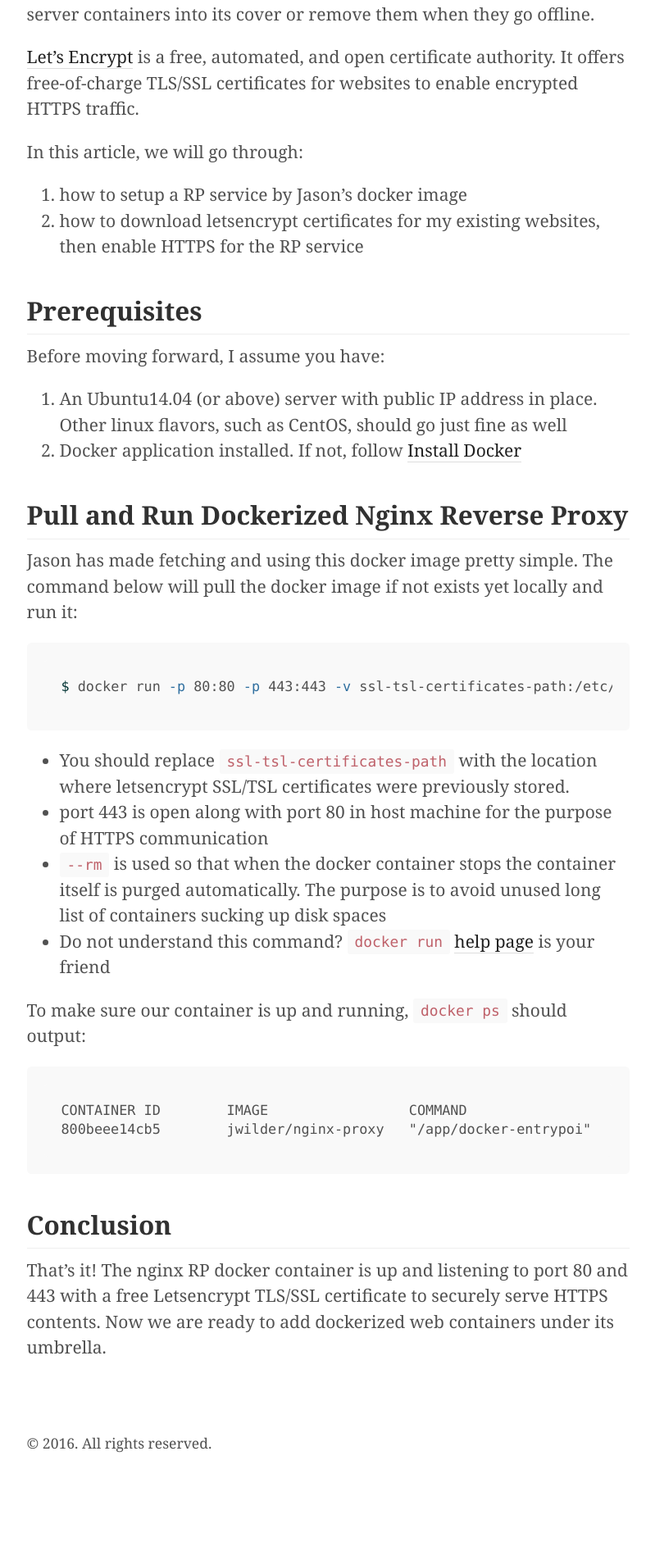
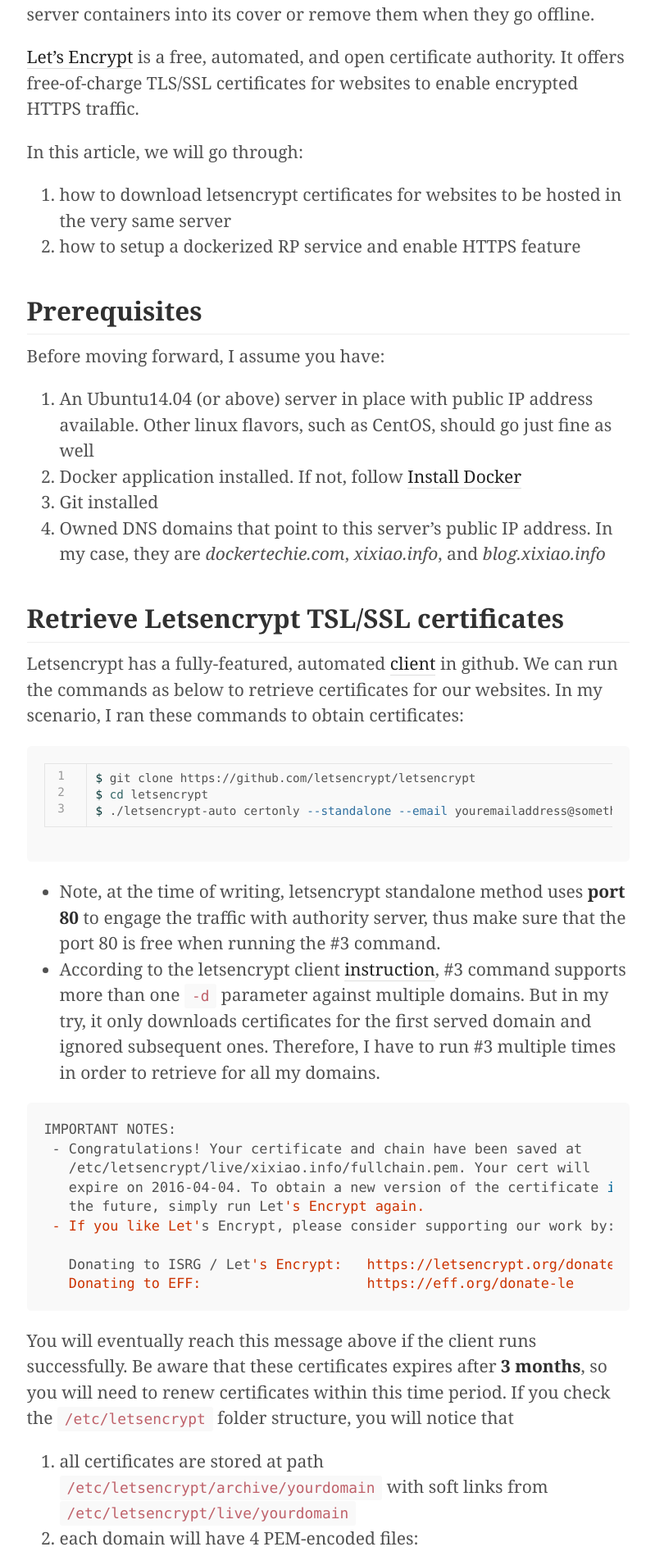
Before and after one commit to Xixiao007/Xixiao007.github.io, a Jekyll site: the page built from _posts/2016-01-05-dockerized-nginx-rp-with-letsencrypt-https.md, in a window 1280 px wide. Shown: the part 572-2470 px from the top of the page at 82% size, without its empty margins (240-1039 px from the left). Built offline with Jekyll 4.4.1, drawn with Linux system fonts in a browser that asks for light colours; nearby versions of some CDN libraries; comment, search, counter and statistics services are not loaded; before the commit the page ends 2389 px from its top, so only the background shows below that; some of the changed text lies outside the part shown.

Commit message:
"commit"

````diff
--- a/_posts/2016-01-05-dockerized-nginx-rp-with-letsencrypt-https.md
+++ b/_posts/2016-01-05-dockerized-nginx-rp-with-letsencrypt-https.md
@@ -14,70 +14,93 @@
 
 In this article, we will go through:
 
-1. how to setup a RP service by Jason's docker image
-2. how to download letsencrypt certificates for my existing websites, then enable HTTPS for the RP service
+1. how to download letsencrypt certificates for websites to be hosted in the very same server
+2. how to setup a dockerized RP service and enable HTTPS feature
 
 Prerequisites
 -------
 
 Before moving forward, I assume you have:
 
-1. An Ubuntu14.04 (or above) server with public IP address in place. Other linux flavors, such as CentOS, should go just fine as well
+1. An Ubuntu14.04 (or above) server in place with public IP address available. Other linux flavors, such as CentOS, should go just fine as well
 2. Docker application installed. If not, follow [Install Docker](https://docs.docker.com/engine/installation/)
+3. Git installed
+4. Owned DNS domains that point to this server's public IP address. In my case, they are *dockertechie.com*, *xixiao.info*, and *blog.xixiao.info*
 
 
+Retrieve Letsencrypt TSL/SSL certificates
+-------
 
+Letsencrypt has a fully-featured, automated [client](https://github.com/letsencrypt/letsencrypt) in github. We can run the commands as below to retrieve certificates for our websites. In my scenario, I ran these commands to obtain certificates:
+
+{% highlight bash linenos%}
+$ git clone https://github.com/letsencrypt/letsencrypt
+$ cd letsencrypt
+$ ./letsencrypt-auto certonly --standalone --email youremailaddress@something.com -d yourowndomain
+{% endhighlight %}
+
+- Note, at the time of writing, letsencrypt standalone method uses **port 80** to engage the traffic with authority server, thus make sure that the port 80 is free when running the #3 command.
+- According to the letsencrypt client [instruction](https://github.com/letsencrypt/letsencrypt#how-to-run-the-client), #3 command supports more than one `-d` parameter against multiple domains. But in my try, it only downloads certificates for the first served domain and ignored subsequent ones. Therefore, I have to run #3 multiple times in order to retrieve for all my domains.
+
+{% highlight bash %}
+IMPORTANT NOTES:
+ - Congratulations! Your certificate and chain have been saved at
+   /etc/letsencrypt/live/xixiao.info/fullchain.pem. Your cert will
+   expire on 2016-04-04. To obtain a new version of the certificate in
+   the future, simply run Let's Encrypt again.
+ - If you like Let's Encrypt, please consider supporting our work by:
+
+   Donating to ISRG / Let's Encrypt:   https://letsencrypt.org/donate
+   Donating to EFF:                    https://eff.org/donate-le
+{% endhighlight %}
+
+You will eventually reach this message above if the client runs successfully. Be aware that these certificates expires after **3 months**, so you will need to renew certificates within this time period. If you check the `/etc/letsencrypt` folder structure, you will notice that
+
+1. all certificates are stored at path `/etc/letsencrypt/archive/yourdomain` with soft links from `/etc/letsencrypt/live/yourdomain`
+2. each domain will have 4 PEM-encoded files:
+
+- cert1.pem: domain's certificate
+- chain1.pem: letsencrypt chain certificate
+- fullchain1.pem: contains both `cert.pem` and `chain.pem`
+- privkey1.pem: certificate's private key
+
+Finally, we need to rename `fullchain1.pem` to `yourfulldomain.crt` and `privkey1.pem` to `yourfulldomain.key` and copy these 2 out of 4 files to a prepared folder in order to feed them into RP in later step. In my case, I have certificates for 3 domains stored in `~/nginx-reverse-cert` folder:
+
+{% highlight bash %}
+finxxi@Fiend:~/nginx-reverse-cert > ls
+blog.xixiao.info.crt  dockertechie.com.crt  xixiao.info.crt
+blog.xixiao.info.key  dockertechie.com.key  xixiao.info.key
+{% endhighlight %}
 
 
 Pull and Run Dockerized Nginx Reverse Proxy
 ------
 
-Jason has made fetching and using this docker image pretty simple. The command below will pull the docker image if not exists yet locally and run it:
+Jason has made his RP docker image pretty easy to use. The command below will pull the docker image if not exists yet and run it:
 
-```bash
-$ docker run -p 80:80 -p 443:443 -v ssl-tsl-certificates-path:/etc/nginx/certs -v /var/run/docker.sock:/tmp/docker.sock:ro --rm --name proxy jwilder/nginx-proxy
-```
+{% highlight bash %}
+$ docker run -p 80:80 -p 443:443 \
+-v ssl-tsl-certificates-path:/etc/nginx/certs \
+-v /var/run/docker.sock:/tmp/docker.sock:ro \
+--rm --name proxy jwilder/nginx-proxy
+{% endhighlight %}
 
-<!-- ```bash  -->
-<!-- $ docker run -p 80:80 -p 443:443 \ -->
-<!-- -v ssl-tsl-certificates-path:/etc/nginx/certs \ -->
-<!-- -v /var/run/docker.sock:/tmp/docker.sock:ro \ -->
-<!-- --rm --name proxy jwilder/nginx-proxy -->
-<!-- ``` -->
-
-- You should replace `ssl-tsl-certificates-path` with the location where letsencrypt SSL/TSL certificates were previously stored.
+- You should replace `ssl-tsl-certificates-path` with the location where letsencrypt SSL/TSL certificates were previously stored. In my case, it is `~/nginx-reverse-cert`
 - port 443 is open along with port 80 in host machine for the purpose of HTTPS communication
 - `--rm` is used so that when the docker container stops the container itself is purged automatically. The purpose is to avoid unused long list of containers sucking up disk spaces
 - Do not understand this command? `docker run` [help page](https://docs.docker.com/engine/reference/run/) is your friend
 
-To make sure our container is up and running, `docker ps` should output:
+Then we need to make sure our container is up and running by`docker ps`. You should see similar output:
 
-```
+{% highlight bash %}
+$ docker ps
 CONTAINER ID        IMAGE                 COMMAND                  CREATED             STATUS              PORTS                                      NAMES
 800beee14cb5        jwilder/nginx-proxy   "/app/docker-entrypoi"   16 hours ago        Up 16 hours         0.0.0.0:80->80/tcp, 0.0.0.0:443->443/tcp   proxy
-```
+{% endhighlight %}
 
 Conclusion
 -------
 
-That's it! The nginx RP docker container is up and listening to port 80 and 443 with a free Letsencrypt TLS/SSL certificate to securely serve HTTPS contents. Now we are ready to add dockerized web containers under its umbrella.
+The nginx RP docker container is now up and listening to port 80 and 443 with free Letsencrypt TLS/SSL certificates installed!
 
-
-
-
-
-
-
-
-
-
-
-
-<!-- 1. letsencrypt get keys -->
-<!-- - git clone, cd letsencrypt, -->
-<!-- - ensure port 80 is not used -> ./letsencrypt-auto certonly --standalone -d blog.xixiao.info -->
-<!-- 2. copy them to a folder and change to ".crt" and ".key" -->
-<!-- 3. ensure to update your keys each 3 months -->
-<!-- 4. check in browser the key expiring date -->
-<!-- 5. run daemon -->
-<!-- 6. `dps` check docker container status -->
+It is ready to securely serve contents on behalf of web domains that has certificates fed. The subsequent step is to use whatever web server docker container to attach to this RP. In my upcoming blog thread, I will introduce how to use offcial nginx docker container to host my websites: *dockertechie.com*, *xixiao.info*, and *blog.xixiao.info*.
--- a/_sass/_code.scss
+++ b/_sass/_code.scss
@@ -31,7 +31,7 @@
 // Pygments via Jekyll
 .highlight {
   padding: 1rem;
-  margin-bottom: 1rem;
+  margin: 0 0 1rem 0;
   font-size: .8rem;
   line-height: 1.4;
   background-color: #f9f9f9;
````
